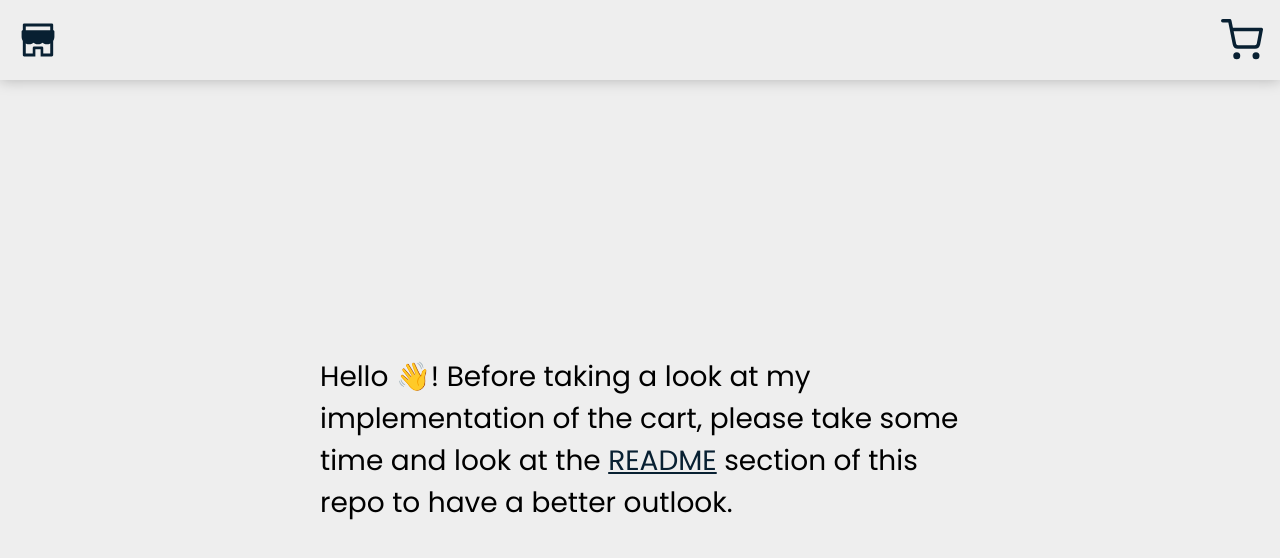
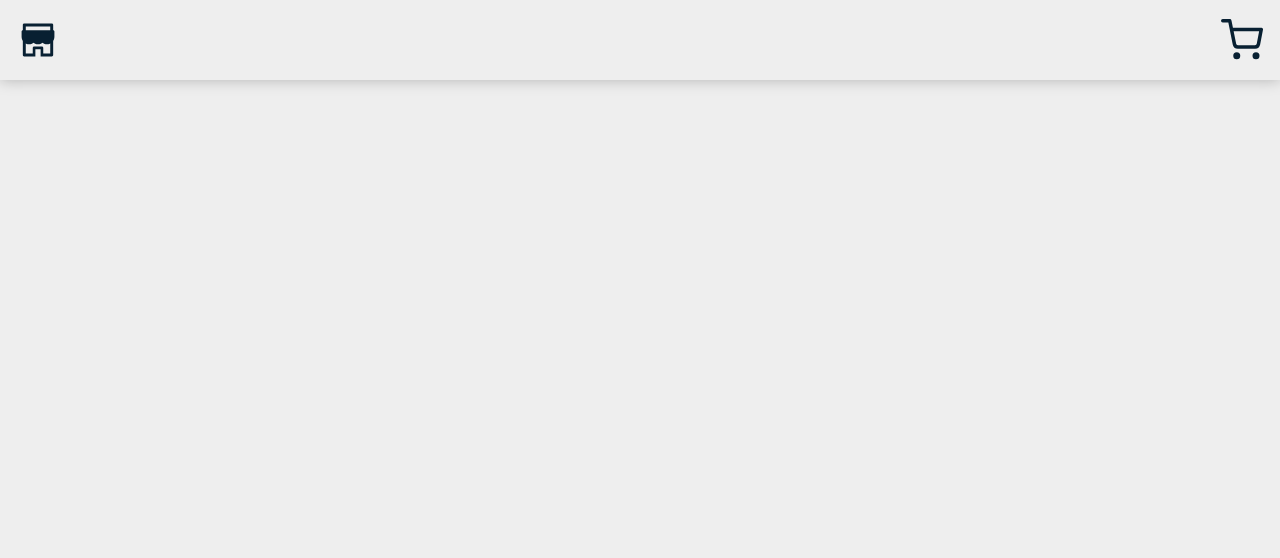
Before and after one commit to SamyZog/cart-demo, a React (Create React App) app: page /#/ in a window 1280 px wide. Shown: the top 558 px of the page. Built offline with nearby package versions, Linux system fonts and the light colour scheme.

Commit message:
removed text notice

```diff
--- a/src/App.js
+++ b/src/App.js
@@ -1,5 +1,3 @@
-import Box from "./components/layout/Box";
-import Center from "./components/layout/Center";
 import Main from "./components/sectioning/Main/Main";
 import Cartpage from "./routes/Cartpage/Cartpage";
 
@@ -12,25 +10,6 @@ function App() {
 			<Header />
 			<Main>
 				<Switch>
-					<Route exact path="/">
-						<Center style={{ height: "90vh", width: "50%" }}>
-							<Box style={{ fontSize: "2em" }}>
-								Hello 👋! Before taking a look at my implementation of the cart, please take some time
-								and look at the{" "}
-								<a
-									rel="noreferrer"
-									target="_blank"
-									style={{ textDecoration: "underline" }}
-									href="https://github.com/SamyZog/optimax-test#readme"
-								>
-									README
-								</a>{" "}
-								section of this repo to have a better outlook.
-							</Box>
-						</Center>
-					</Route>
-				</Switch>
-				<Switch>
 					<Route path="/cart">
 						<Cartpage />
 					</Route>
```
